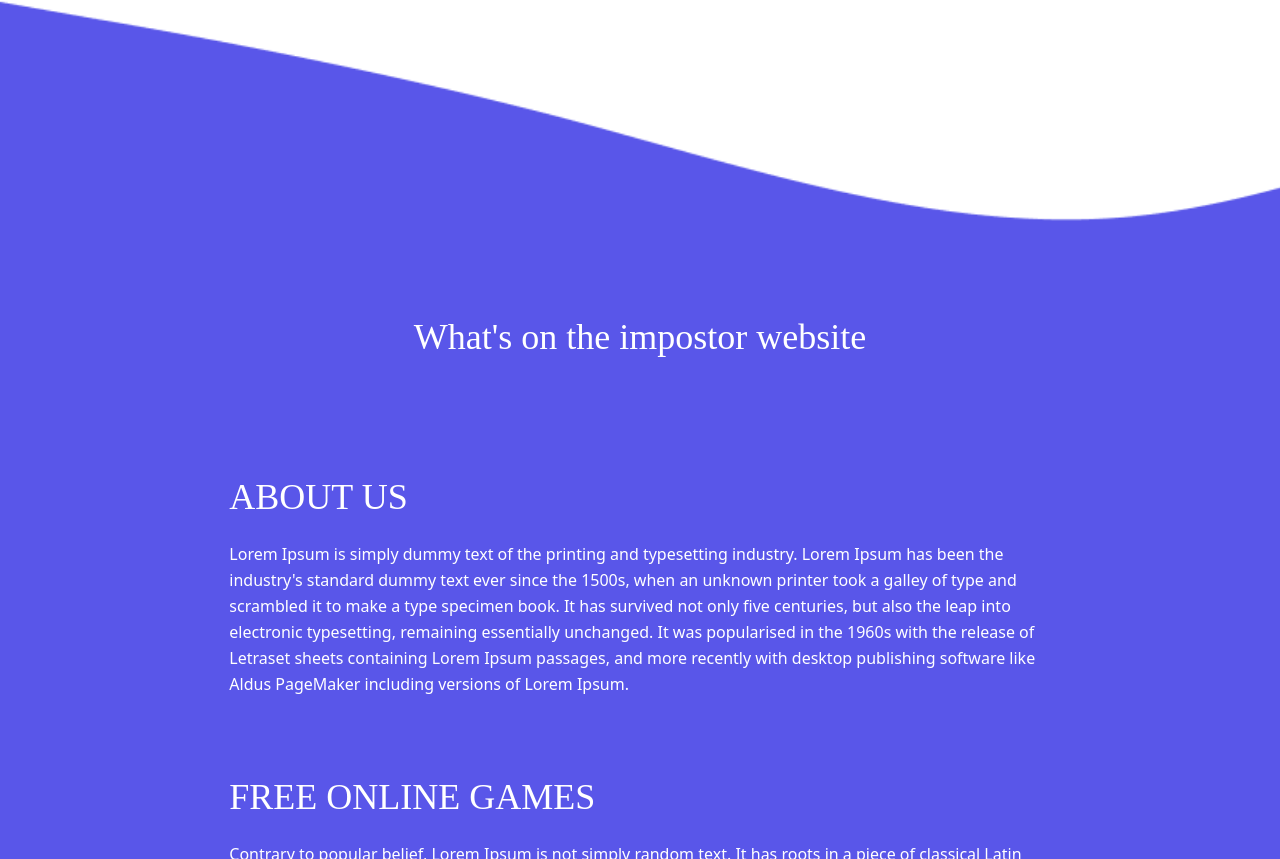
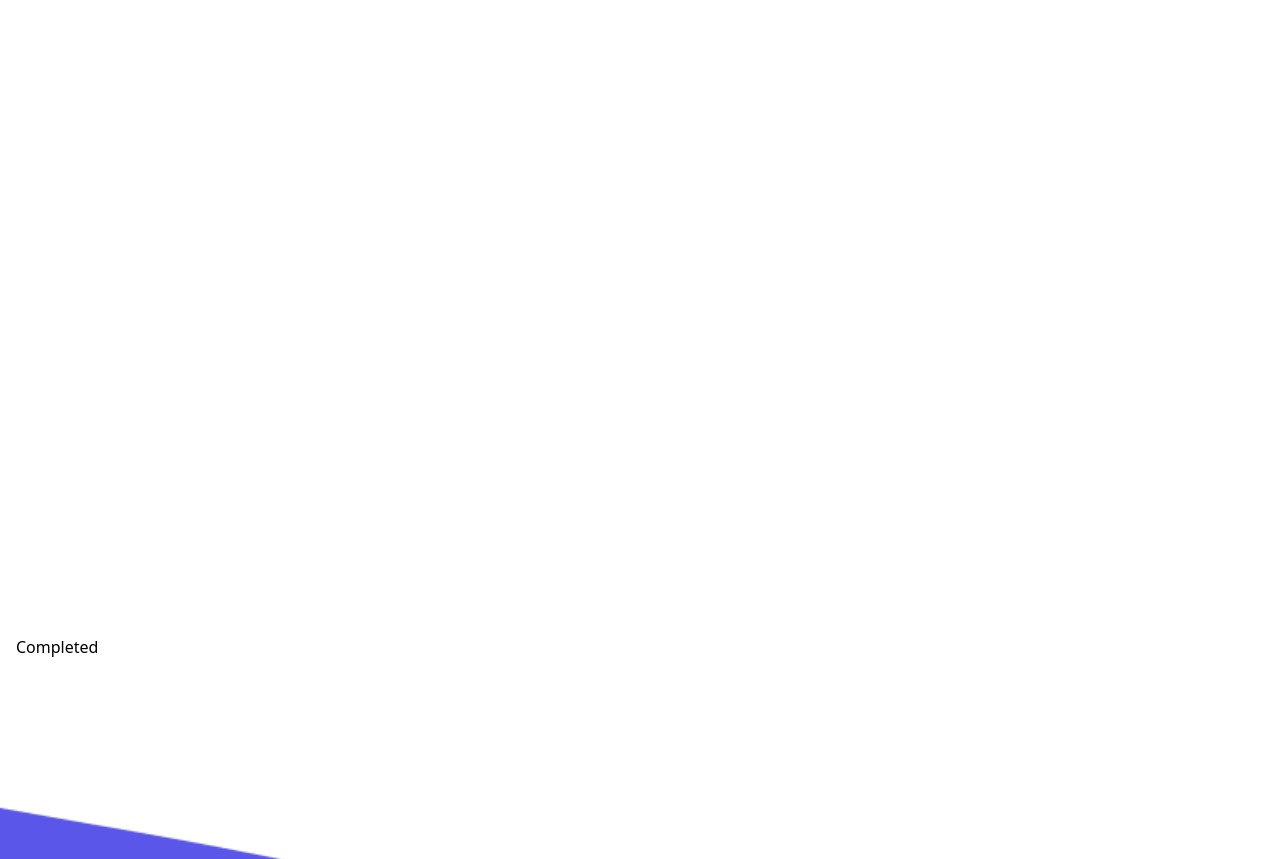
Before and after one commit to saufiroja/my-app, a Next.js app: page / in a window 1280 px wide. Shown: the part 1660-2519 px from the top of the page. Built offline with nearby package versions, Linux system fonts and the light colour scheme; a web font is replaced by a local one.

Commit message:
added media handling video

```diff
--- /dev/null
+++ b/components/ResponsiveVideo/index.js
@@ -0,0 +1,17 @@
+import React from 'react'
+import ReactPlayer from 'react-player'
+
+export default function ResponsiveVideo(props) {
+  return (
+    <div className='relative pt-[56.25%]'>
+      <ReactPlayer
+        className='absolute top-0 left-0'
+        url={props.url}
+        width='100%'
+        height='100%'
+        controls={true}
+        onProgress={props.onProgress}
+      />
+    </div>
+  )
+}
--- /dev/null
+++ b/components/Video/index.js
@@ -0,0 +1,86 @@
+import React, { useRef, useState, useEffect } from "react"
+import { ControlBar, Player } from "video-react"
+
+const sources = {
+    suwitGame: "https://www.youtube.com/watch?v=M8rbVzVf_z0",
+    subwaySurf: "https://www.youtube.com/watch?v=ZtHCnXMjIXY",
+    superMario: "https://www.youtube.com/watch?v=CyJe97NRpjk"
+}
+
+export default function Video() {
+    const [source, setSource] = useState(sources.bunnyMovie)
+    const [_player, _setPlayer] = useState()
+
+    const player = useRef()
+
+    useEffect(() => {
+        player.current.subscribeToStateChange(handleStateChange)
+    }, [])
+
+    const setMuted = (muted) => {
+        return () => {
+            player.current.muted = muted
+        }
+    }
+
+    const handleStateChange = (state) => {
+        _setPlayer(state)
+    }
+
+    const changeCurrentTime = (seconds) => {
+        return () => {
+            const data = player.current.getState()
+            player.current.seek(data.player.currentTime + seconds)
+        }
+    }
+
+    const changePlaybackRateRate = (steps) => {
+        return () => {
+            const data = player.current.getState()
+            player.current.playbackRate = data.player.playbackRate + steps
+        }
+    }
+
+    const changeVolume = (steps) => {
+        return () => {
+            const data = player.current.getState()
+            player.current.volume = data.player.volume + steps
+        }
+    }
+
+    const changeSource = (name) => {
+        return () => {
+            setSource(sources[name])
+            player.current.load()
+        }
+    }
+
+    return (
+        <div>
+            <Player autoPlay ref={player}>
+                <source src={source} />
+                <ControlBar autoHide={false} />
+            </Player>
+
+            <div className="pb-3">
+                <button onClick={changePlaybackRateRate(1)} className="mr-3">Playback Rate ++</button>
+                <button onClick={changePlaybackRateRate(-1)} className="mr-3">Playback Rate --</button>
+                <button onClick={changePlaybackRateRate(0.1)} className="mr-3">Playback Rate + 0.1</button>
+                <button onClick={changePlaybackRateRate(-0.1)} className="mr-3">Playback Rate - 0.1</button>
+            </div>
+
+            <div className="pb-3">
+                <button onClick={changeVolume(0.1)} className="mr-3">Volume + 0.1</button>
+                <button onClick={changeVolume(-0.1)} className="mr-3">Volume - 0.1</button>
+                <button onClick={setMuted(true)} className="mr-3">Muted</button>
+                <button onClick={setMuted(false)} className="mr-3">Un-muted</button>
+
+                <div className="pb-3">
+                <button onClick={changeSource("suwitGame")} className="mr-3 bg-primary text-white">Suwit Game</button>
+                <button onClick={changeSource("subwaySurf")} className="mr-3 bg-primary text-white">Subway Surf</button>
+                <button onClick={changeSource("superMario")} className="mr-3 bg-primary text-white">Super Mario</button>
+            </div>
+            </div>
+        </div>
+    )
+}
--- a/package.json
+++ b/package.json
@@ -23,10 +23,12 @@
     "next": "^12.0.10",
     "react": "17.0.2",
     "react-dom": "17.0.2",
+    "react-player": "^2.9.0",
     "react-redux": "^7.2.6",
     "redux": "^4.1.2",
     "redux-devtools-extension": "^2.13.9",
-    "redux-thunk": "^2.4.1"
+    "redux-thunk": "^2.4.1",
+    "video-react": "^0.15.0"
   },
   "devDependencies": {
     "autoprefixer": "^10.4.2",
--- a/pages/_app.js
+++ b/pages/_app.js
@@ -1,6 +1,7 @@
 import { Provider } from "react-redux";
 import { store } from "../redux";
 import "../styles/globals.css";
+import 'video-react/dist/video-react.css';
 
 function MyApp({ Component, pageProps }) {
   return (
--- a/pages/index.js
+++ b/pages/index.js
@@ -1,5 +1,6 @@
 /* eslint-disable @next/next/link-passhref */
 /* eslint-disable react/no-unescaped-entities */
+import React, { useState } from "react";
 import Head from "next/head";
 import Image from "next/image";
 import Link from "next/link";
@@ -7,8 +8,18 @@ import About from "../components/About/About";
 import Button from "../components/Navbar/Button/Button";
 import Logo from "../components/Navbar/Logo/Logo";
 import Nav from "../components/Navbar/Nav/Nav";
+import ResponsiveVideo from "../components/ResponsiveVideo";
+import Video from "../components/Video";
 
 export default function Home() {
+  const [watchComplete, setWatchComplete] = useState(false);
+
+  const handleWatchComplete = ({ played }) => {
+    // console.log(played);
+    if (played >= 0.7 && !watchComplete) {
+      setWatchComplete(true);
+    }
+  };
   return (
     <>
       <Head>
@@ -53,7 +64,7 @@ export default function Home() {
 
       {/* Section Game */}
       <section className="pt-20">
-        <div className="container mx-auto">
+        <div className="container mx-auto mb-20">
           <h2 className="text-8xl font-bold font-body text-center">
             List Game
           </h2>
@@ -97,6 +108,19 @@ export default function Home() {
                 </a>
               </Link>
             </div>
+          </div>
+        </div>
+      </section>
+
+      {/* Section Video Tutorial */}
+      <section>
+        <div className="container">
+          <ResponsiveVideo
+            url="https://www.youtube.com/watch?v=M8rbVzVf_z0"
+            onProgress={handleWatchComplete}
+          />
+          <div className={watchComplete ? 'marker marker--is--complete' : 'marker marker--not--complete'}>
+            Completed
           </div>
         </div>
       </section>
--- /dev/null
+++ b/pages/movie.js
@@ -0,0 +1,41 @@
+// import React from "react"
+// import Video from "../components/Video"
+
+// const Movie = () => {
+//     return (
+//         <div>
+//             <h1>Media Handling Video</h1>
+//             <Video />
+//         </div>
+//     )
+// }
+
+// export default Movie;
+
+import React, { useState } from 'react';
+import ResponsiveVideo from '../components/ResponsiveVideo';
+
+function Movie() {
+  const [watchComplete, setWatchComplete] = useState(false);
+
+  const handleWatchComplete = ({ played }) => {
+    // console.log(played);
+    if (played >= 0.7 && !watchComplete) {
+      setWatchComplete(true);
+    }
+  };
+
+  return (
+    <div>
+      <ResponsiveVideo
+        url="https://www.youtube.com/watch?v=M8rbVzVf_z0"
+        onProgress={handleWatchComplete}
+      />
+      <div className={watchComplete ? 'marker marker--is--complete' : 'marker marker--not--complete'}>
+        Completed
+      </div>
+    </div>
+  );
+}
+
+export default Movie;
--- /dev/null
+++ b/styles/Movie.module.css
@@ -0,0 +1,15 @@
+.marker {
+    padding: 15px 20px;
+    margin: 20px 0;
+    display: inline-block;
+}
+
+.marker--is--complete {
+    background-color: springgreen;
+    color: white;
+}
+
+.marker--not--complete {
+    background-color: gray;
+    color: darkgray;
+}
```
Also changed, not shown: 1 other file (tests, documents, lock files or other folders).
